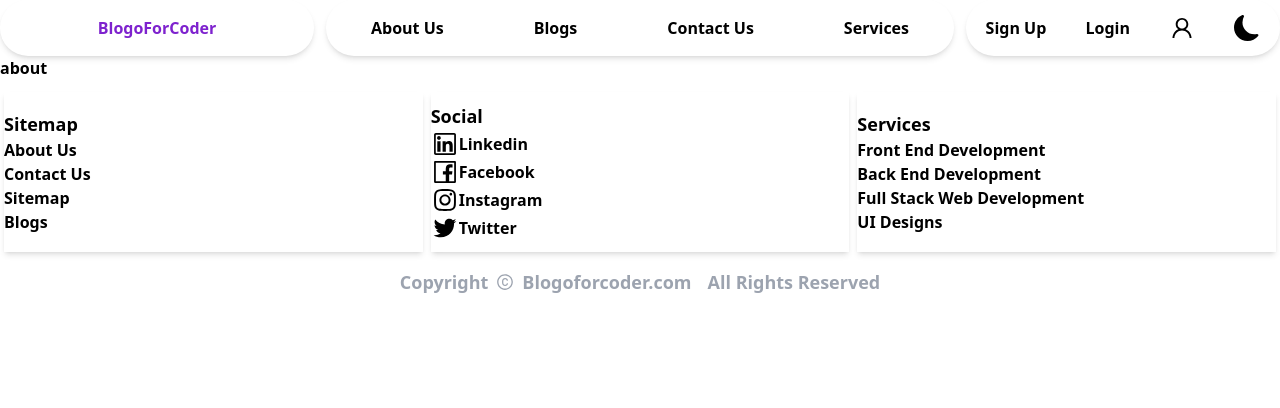
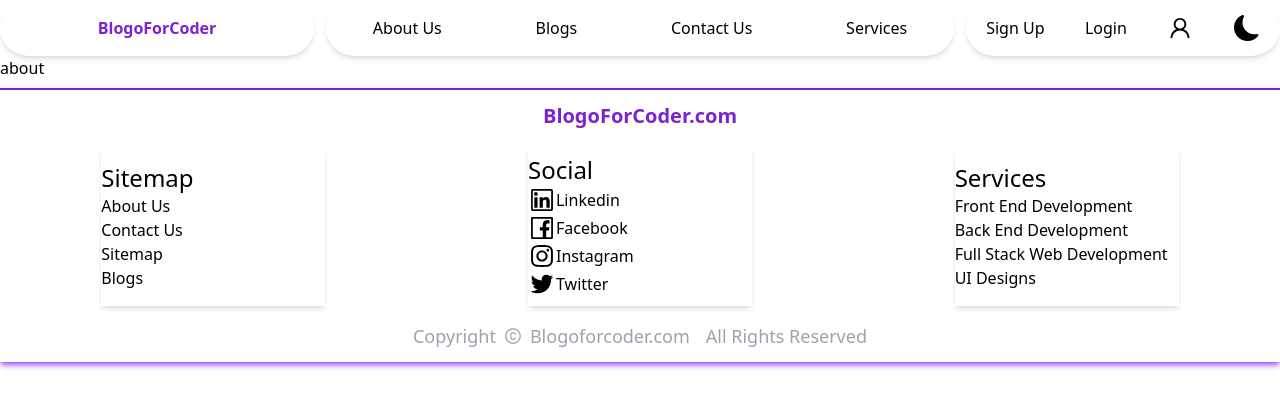
Before and after one commit to maheshPatel2698/blogclient, a Next.js app: page /about in a window 1280 px wide. Shown: the top 408 px of the page. Built offline with nearby package versions, Linux system fonts and the light colour scheme.

Commit message:
homesection and different section added

```diff
--- /dev/null
+++ b/Components/Blogsection.jsx
@@ -0,0 +1,9 @@
+import React from 'react'
+
+const Blogsection = () => {
+    return (
+        <div>Blogsection</div>
+    )
+}
+
+export default Blogsection
--- a/Components/Footer.jsx
+++ b/Components/Footer.jsx
@@ -3,10 +3,15 @@
 
 const Footer = () => {
     return (
-        <div className='w-full mt-2 font-bold border-purple-700 h-auto p-1 relative bottom-0 left-0 grid grid-cols-3 gap-2  max-md:grid-cols-2  '>
+        <div className='w-full mt-2 border-t-2 border-purple-700  shadow-md shadow-purple-500   h-auto p-1 relative bottom-0 left-0 grid grid-cols-3 gap-2 place-items-center max-md:grid-cols-2 max-sm:flex justify-center items-center flex-col  '>
+
+            {/* footer's Header section */}
+            <div className=' col-span-3 z-10 flex justify-center items-center max-md:flex-col'>
+                <span className=' z-10 text-xl font-bold cursor-pointer flex justify-center gap-2 items-center text-purple-700 p-2'>BlogoForCoder.com </span>
+            </div>
             {/* sitemap section */}
-            <div className='sitemap max-md:cols-span-1 flex h-40 shadow-md justify-center items-start flex-col max-md:items-center  '>
-                <span className=' cursor-pointer hover:text-purple-700 text-lg  transition-all duration-300'>Sitemap</span>
+            <div className='sitemap w-56 max-md:cols-span-1 max-md:shadow-purple-500 flex h-40 shadow-md justify-center items-start flex-col max-md:items-center max-sm:w-full '>
+                <span className=' cursor-pointer hover:text-purple-700 text-2xl  transition-all duration-300'>Sitemap</span>
                 <span className='  cursor-pointer hover:text-purple-700  transition-all duration-300'>About Us</span>
                 <span className=' cursor-pointer hover:text-purple-700  transition-all duration-300'>Contact Us</span>
                 <span className='  cursor-pointer hover:text-purple-700  transition-all duration-300'>Sitemap</span>
@@ -14,8 +19,8 @@
             </div>
 
             {/* socialmedia section */}
-            <div className='socialmedia max-md:col-span-1  flex h-40 shadow-md justify-center items-start flex-col max-md:items-center '>
-                <span className=' cursor-pointer hover:text-purple-700 text-lg transition-all duration-300'>Social</span>
+            <div className='socialmedia w-56 max-md:col-span-1 max-md:shadow-purple-500 flex h-40 shadow-md justify-center items-start flex-col max-md:items-center  max-sm:w-full'>
+                <span className=' cursor-pointer hover:text-purple-700 text-2xl transition-all duration-300'>Social</span>
                 <span className=' cursor-pointer hover:text-purple-700  transition-all duration-300 flex justify-center items-center'><AiOutlineLinkedin size={28} /> Linkedin</span>
                 <span className=' cursor-pointer hover:text-purple-700  transition-all duration-300 flex justify-center items-center'><AiOutlineFacebook size={28} />Facebook </span>
                 <span className=' cursor-pointer hover:text-purple-700  transition-all duration-300 flex justify-center items-center'><AiOutlineInstagram size={28} />Instagram</span>
@@ -23,8 +28,8 @@
             </div>
 
             {/* services */}
-            <div className='Services max-md:col-span-3 flex h-40 shadow-md justify-center items-start flex-col max-md:items-center '>
-                <span className=' cursor-pointer hover:text-purple-700 text-lg transition-all duration-300'>Services</span>
+            <div className='Services max-md:shadow-purple-500 w-56 max-md:col-span-3 flex h-40 shadow-md justify-center items-start flex-col max-md:items-center  max-sm:w-full '>
+                <span className=' cursor-pointer hover:text-purple-700 text-2xl transition-all duration-300'>Services</span>
                 <span className=' cursor-pointer hover:text-purple-700  transition-all duration-300 flex justify-center items-center'> Front End Development</span>
                 <span className=' cursor-pointer hover:text-purple-700  transition-all duration-300 flex justify-center items-center'>Back End Development </span>
                 <span className=' cursor-pointer hover:text-purple-700  transition-all duration-300 flex justify-center items-center'>Full Stack Web Development</span>
--- /dev/null
+++ b/Components/Homesection.jsx
@@ -0,0 +1,23 @@
+import React from 'react'
+import Image from "next/image"
+import computer from "../public/computer.jpg"
+const Homesection = () => {
+    return (
+        <div className='homesection grid grid-cols-3 gap-5'>
+
+            {/* title section */}
+            <span className='text-4xl col-span-3 text-center m-2 text-purple-700 font-bold'>Welcome To  Blog For Coder</span>
+
+            {/* introsection */}
+            <div className="introsection mt-2 mb-2 col-span-2 flex justify-center items-center max-md:col-span-3 max-md:w-full">
+                <span className=' indent-5 capitalize text-xl font-bold tracking-wide text-purple-700 text-center'>Welcome To BlogForCoder.com. We are here you to provide some valuable knowlegde about Web Development which we learn through our mistakes and journey and answer some of your question so you can't face the same difficulty that we have faced in our journey....Let's get started!!</span>
+            </div>
+            {/* imagesection */}
+            <div className="imagesection overflow-hidden rounded-2xl  w-96 h-96 max-md:w-auto max-md:h-64 col-span-1 max-md:col-span-3 ">
+                <Image priority src={computer} className="rounded-xl transition duration-500 ease-out trasform hover:scale-110  w-full h-full " />
+            </div>
+        </div>
+    )
+}
+
+export default Homesection
--- a/Components/Navbar.jsx
+++ b/Components/Navbar.jsx
@@ -1,9 +1,10 @@
-import React, { useRef, useref } from 'react'
+import React, { useRef } from 'react'
 import { AiOutlineUser } from "react-icons/ai"
 import { BsMoonFill } from "react-icons/bs"
 import { GiHamburgerMenu } from "react-icons/gi"
 import styles from "../styles/Navbar.module.css"
 import Link from "next/link"
+
 const Navbar = () => {
 
     const sidebarRef = useRef()
@@ -21,14 +22,14 @@
 
     }
     return (
-        <div className='relative top-0 left-0 w-full h-14  flex justify-between items-center gap-3  max-md:shadow-md rounded-full max-md:w-3/4 m-auto max-md:flex-col max-md:h-auto'>
+        <div className='relative top-0 left-0 w-full h-14  flex justify-between items-center gap-3  max-md:shadow-md max-md:shadow-purple-600 rounded-full max-md:w-3/4 m-auto max-md:flex-col max-md:h-auto'>
             <div className="left  shadow-md rounded-full h-full flex justify-around items-center  w-6/12 max-md:shadow-none">
                 <span className=' p-1 cursor-pointer font-bold text-purple-700'>
                     <Link href='/'>BlogoForCoder</Link>
 
                 </span>
             </div>
-            <div className="max-md:hidden mid flex shadow-md rounded-full h-full justify-around items-center font-bold  w-full">
+            <div className="max-md:hidden mid flex shadow-md rounded-full h-full justify-around items-center  w-full">
                 <span className='cursor-pointer hover:text-purple-700 transition-all duration-300'>
                     <Link href='/about'>About Us</Link>
                 </span>
@@ -42,7 +43,7 @@
                     <Link href='/services'>Services</Link>
                 </span>
             </div>
-            <div className="right  flex shadow-md max-md:shadow-none rounded-full h-full justify-around items-center font-bold w-6/12">
+            <div className="right  flex shadow-md max-md:shadow-none rounded-full h-full justify-around items-center  w-6/12">
                 <span onClick={tggleSidebar} id={styles.burger} className='p-1 cursor-pointer hover:text-purple-700 transition-all duration-300'><GiHamburgerMenu size={26} /> </span>
                 <span className='max-md:hidden cursor-pointer hover:text-purple-700 transition-all duration-300'>
                     <Link href="signup">Sign Up</Link>
@@ -53,26 +54,26 @@
                 <span className='max-md:hidden cursor-pointer hover:text-purple-700 transition-all duration-300'><AiOutlineUser size={26} /></span>
                 <span className='max-md:hidden cursor-pointer hover:text-purple-700 transition-all duration-300'><BsMoonFill size={26} /></span>
             </div>
-            <div ref={sidebarRef} id={styles.sidebar} className="rounded-3xl z-20 bg-purple-300 sidebar absolute top-20 -right-10 flex justify-center items-center flex-col w-full h-auto transform-translate scale-0 ">
-                <span className='m-2 cursor-pointer hover:text-white transition-all duration-300'>
+            <div ref={sidebarRef} id={styles.sidebar} className="rounded-3xl z-20 bg-white sidebar absolute top-20 -right-10 flex justify-center shadow-md shadow-purple-700 items-center flex-col w-full h-auto transform-translate scale-0 max-sm:-right-7 ">
+                <span className='m-2 cursor-pointer hover:text-purple-700 transition-all duration-300'>
                     <Link href='/about'>About Us</Link>
                 </span>
-                <span className='m-2 cursor-pointer hover:text-white transition-all duration-300'>
+                <span className='m-2 cursor-pointer hover:text-purple-700 transition-all duration-300'>
                     <Link href='/blogs'>Blogs</Link>
                 </span>
-                <span className='m-2 cursor-pointer hover:text-white transition-all duration-300'>
+                <span className='m-2 cursor-pointer hover:text-purple-700 transition-all duration-300'>
                     <Link href='/contact'>Contact</Link>
                 </span>
-                <span className='cursor-pointer hover:text-white transition-all duration-300 m-2'>
+                <span className='cursor-pointer hover:text-purple-700 transition-all duration-300 m-2'>
                     <Link href='/services'>Services</Link>
                 </span>
                 <span className='max-md:hidden cursor-pointer hover:text-purple-700 transition-all duration-300'>
                     Sign Up <Link href="/signup">Sgn Up</Link>
                 </span>
-                <span className='  m-2 cursor-pointer hover:text-white transition-all duration-300'>
+                <span className='  m-2 cursor-pointer hover:text-purple-700 transition-all duration-300'>
                     <Link href='/login'>Login</Link>
                 </span>
-                <span className='m-2  cursor-pointer hover:text-white transition-all duration-300'><AiOutlineUser size={26} /></span>
+                <span className='m-2  cursor-pointer hover:text-purple-700 transition-all duration-300'><AiOutlineUser size={26} /></span>
                 <span className='m-2  cursor-pointer  transition-all duration-300'><BsMoonFill size={26} /></span>
 
             </div>
--- /dev/null
+++ b/Components/Servicesection.jsx
@@ -0,0 +1,9 @@
+import React from 'react'
+
+const Servicesection = () => {
+    return (
+        <div>Servicesection</div>
+    )
+}
+
+export default Servicesection
--- a/pages/index.js
+++ b/pages/index.js
@@ -1,4 +1,7 @@
 import Head from 'next/head'
+import Homesection from '../Components/Homesection'
+import Blogsection from '../Components/Blogsection'
+import Servicesection from '../Components/Servicesection'
 
 export default function Home() {
   return (
@@ -9,8 +12,9 @@
         <meta name="viewport" content="width=device-width, initial-scale=1" />
         <link rel="icon" href="/favicon.ico" />
       </Head>
-
-
+      <Homesection />
+      <Blogsection />
+      <Servicesection />
     </>
   )
 }
--- a/styles/globals.css
+++ b/styles/globals.css
@@ -2,9 +2,6 @@
 @tailwind components;
 @tailwind utilities;
 
-body {
-  font-weight: 600;
-}
 * {
   -webkit-tap-highlight-color: transparent;
 }
```
Also changed, not shown: 1 other file (tests, documents, lock files or other folders).
